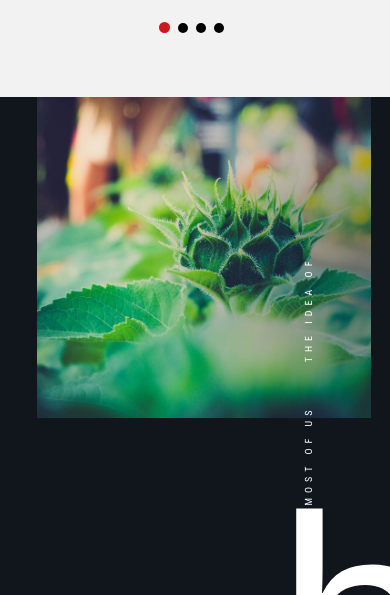
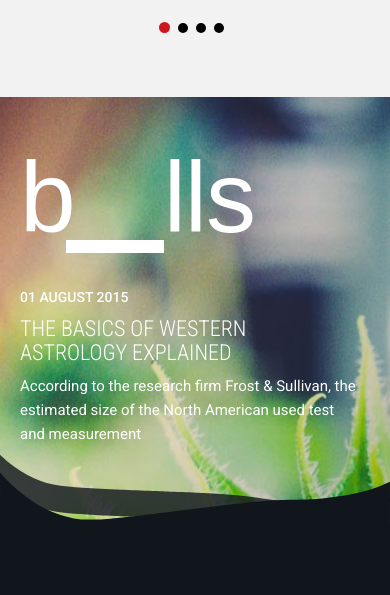
Before and after one commit to AndreyDorodnev/Magazine-template, a website: page index.html in a window 390 px wide. Shown: the part 3558-4153 px from the top of the page. Drawn offline with nearby package versions, Linux system fonts and the light colour scheme; files that its build step writes are made by us from their sources; files whose address does not match are found by name; a web font is replaced by a local one.

Commit message:
bottom adaptive style add

```diff
--- a/scss/blocks/bottom.scss
+++ b/scss/blocks/bottom.scss
@@ -1,6 +1,7 @@
 .bottom{
     position: relative;
     background-color: $bottom-bg-color;
+
     .bottom-content{
         position: relative;
         margin-left: 37px;
@@ -102,7 +103,7 @@
         #banner_bottom{
             z-index: 2;
             position: absolute;
-            bottom: 0;
+            bottom: -1px;
             width: 100%;
         }
 
@@ -123,3 +124,85 @@
         }
     }
 }
+
+@media(max-width:1440px){
+    .bottom{
+        .bottom-content{
+            .info{
+                padding-top: 150px;
+            }
+            .left-label{
+                top: auto;
+                bottom: 40%;
+            }
+        }
+    }
+}
+
+@media(max-width:1250px){
+    .bottom{
+        .bottom-content{
+            background-size: auto;
+            background-position-x: 50%;
+            background-position-y: 10%;
+            .info{
+                padding-top: 50px;
+                .label{
+                    font-size: 200px;
+                    margin-left: 90px;
+                }
+                .text{
+                    margin-right: 34px;
+                }
+            }
+            .right-label{
+                right: -132px;
+            }
+            .left-label{
+                left: -90px;
+            }
+        }
+    }
+}
+
+@media(max-width:770px){
+    .bottom{
+        .bottom-content{
+            .info{
+                padding-bottom: 170px;
+                .label{
+                    margin: 0 auto;
+                    padding-left: 40px;
+                    font-size: 100px;
+                    .underline{
+                        width: 98px;
+                    }
+                }
+                .text{
+                    padding-left: 40px;
+                    .title{
+                        font-size: 22px;
+                        line-height: 24px;
+                    }
+                }
+            }
+            .right-label, .left-label{
+                display: none;
+            }
+        }
+    }
+}
+
+@media(max-width:500px){
+    .bottom{
+        .bottom-content{
+            margin-left: 0;
+            .info{
+                padding-bottom: 80px;
+                .label,.text{
+                    padding-left: 20px;
+                }
+            }
+        }
+    }
+}
```
